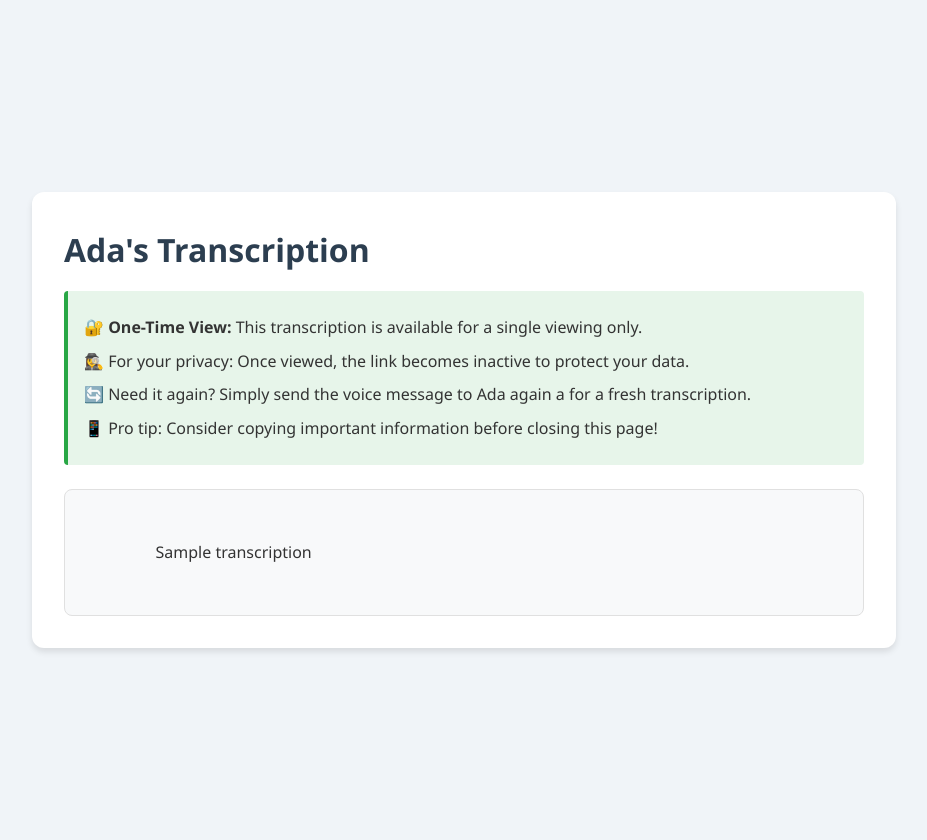
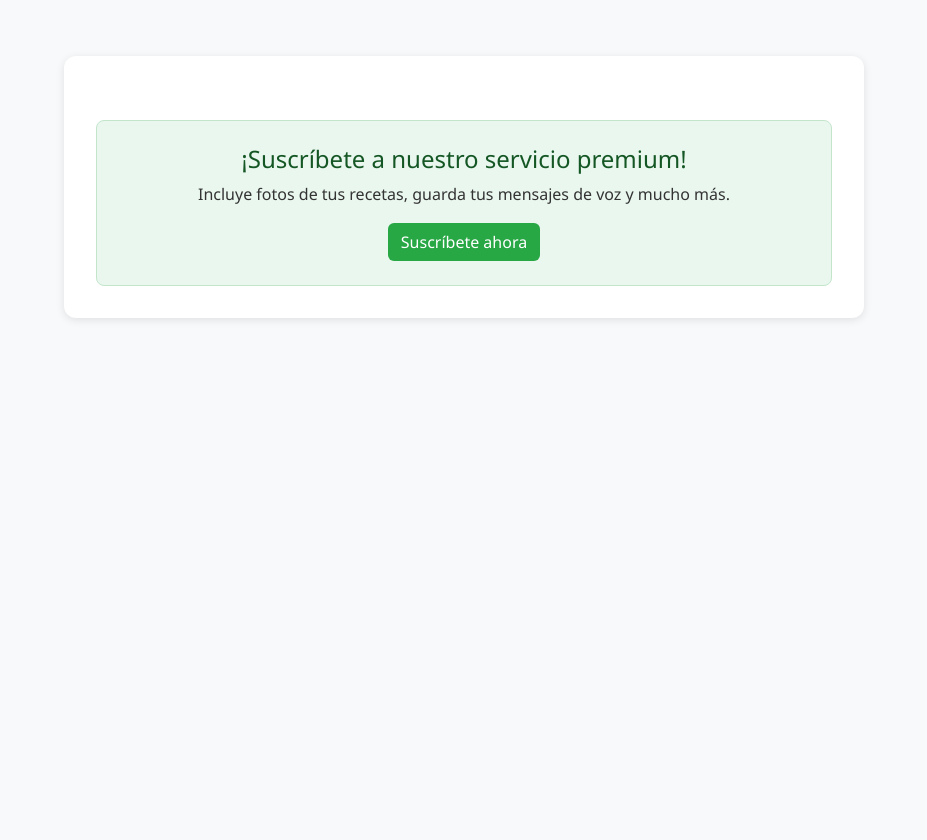
Before and after one commit to leoruffini/yayarecetas, a FastAPI app: template templates/transcript.html in a window 1280 px wide. Shown: the whole page, without its empty margins (176-1103 px from the left). After the commit the page ends 320 px from the top, so only its background shows below. Run offline with FastAPI, Linux system fonts and the light colour scheme; the template is opened without the code that fills it: most values are stand-ins (such as "Sample title", 1, 10 or a date in 2020); parts of the project's set-up code (start-up, migrations or seed data) failed here and were passed over.

Commit message:
Improved webpage output

````diff
--- a/main.py
+++ b/main.py
@@ -1,26 +1,18 @@
 # Standard library imports
-import io
 import logging
-import uuid
-from datetime import datetime, timezone
 
 # Third-party imports
-from openai import OpenAI
-import requests
 import stripe
 from fastapi import Depends, FastAPI, HTTPException, Request
 from fastapi.responses import JSONResponse, RedirectResponse, Response
 from fastapi.templating import Jinja2Templates
 from sqlalchemy.orm import Session
-from twilio.request_validator import RequestValidator
-from twilio.rest import Client
+import markdown2
 
 # Local imports
-from handlers.llm_handler import LLMHandler
-from handlers.voice_message_processor import VoiceMessageProcessor
 from handlers.stripe_handler import StripeHandler
 from handlers.twilio_whatsapp_handler import TwilioWhatsAppHandler
-from database import DATABASE_URL, Message, WhitelistedNumber, User, get_db
+from database import DATABASE_URL, Message, get_db
 from config import (
     BASE_URL, STRIPE_PAYMENT_LINK, STRIPE_CUSTOMER_PORTAL_URL,
     TWILIO_ACCOUNT_SID, TWILIO_AUTH_TOKEN, OPENAI_API_KEY,
@@ -28,7 +20,6 @@ from config import (
     STRIPE_WEBHOOK_SECRET, STRIPE_API_KEY,
     ADMIN_PHONE_NUMBER
 )
-from message_templates import get_message_template
 
 # Configure logging
 logging.basicConfig(
@@ -41,6 +32,19 @@ app = FastAPI()
 
 # Initialize Jinja2 templates
 templates = Jinja2Templates(directory="templates")
+
+# Add markdown filter to Jinja2
+def markdown_to_html(text):
+    if not text:
+        return ""
+    # Configure markdown2 with the features we need
+    return markdown2.markdown(text, extras=[
+        "break-on-newline",   # Convert newlines to <br>
+        "cuddled-lists",      # Allow lists to be cuddled to the preceding paragraph
+        "fenced-code-blocks"  # Support for ```code blocks```
+    ])
+
+templates.env.filters["markdown"] = markdown_to_html
 
 # Create an instance of TwilioWhatsAppHandler with dependency injection
 @app.post("/whatsapp", response_model=None)
@@ -128,7 +132,6 @@ async def get_transcription_by_hash(message_hash: str, request: Request, db: Ses
     # Check if the User-Agent belongs to a pre-fetcher
     if any(agent in user_agent for agent in prefetch_user_agents):
         logger.info("Detected pre-fetch request. Serving minimal response.")
-        # Serve a minimal response without deleting the hash
         return Response(status_code=200)
 
     # Proceed with normal logic for actual user requests
@@ -141,23 +144,17 @@ async def get_transcription_by_hash(message_hash: str, request: Request, db: Ses
             return templates.TemplateResponse("transcript.html", {
                 "request": request,
                 "transcription": None,
-                "error_message": "🚨 Error: Transcription not found or already viewed"
+                "error_message": "🚨 Error: Transcription not found"
             })
 
         logger.info(f"Found message. First 100 characters: {db_message.text[:100]}...")
 
         # Return the transcription
-        response = templates.TemplateResponse("transcript.html", {
+        return templates.TemplateResponse("transcript.html", {
             "request": request,
-            "transcription": db_message.text,  # This will use the getter to decrypt
+            "transcription": db_message.text,
             "error_message": None
         })
-
-        # Delete the hash to prevent future access
-        db_message.hash = None
-        db.commit()
-
-        return response
 
     except Exception as e:
         logger.error(f"Error retrieving transcription: {str(e)}")
--- a/requirements.txt
+++ b/requirements.txt
@@ -12,3 +12,4 @@ psycopg2-binary
 alembic
 stripe
 cryptography
+markdown2
--- a/templates/transcript.html
+++ b/templates/transcript.html
@@ -1,100 +1,184 @@
 <!DOCTYPE html>
-<html lang="en">
+<html lang="es">
 <head>
     <meta charset="UTF-8">
     <meta name="viewport" content="width=device-width, initial-scale=1.0">
-    <title>Ada's Transcription | JournAI</title>
+    <title>{{ title }} | Yayarecetas</title>
+    <link href="https://cdn.jsdelivr.net/npm/bootstrap@5.3.2/dist/css/bootstrap.min.css" rel="stylesheet">
     <style>
         body {
-            font-family: 'Segoe UI', Tahoma, Geneva, Verdana, sans-serif;
+            background-color: #f8f9fa;
+            font-family: 'Segoe UI', system-ui, -apple-system, sans-serif;
             line-height: 1.6;
             color: #333;
-            background-color: #f0f4f8;
-            margin: 0;
-            padding: 20px;
-            display: flex;
-            justify-content: center;
-            align-items: center;
-            min-height: 100vh;
         }
-        .container {
-            background-color: #ffffff;
+
+        .recipe-card {
+            background: white;
             border-radius: 12px;
-            box-shadow: 0 4px 6px rgba(0, 0, 0, 0.1);
+            box-shadow: 0 2px 8px rgba(0, 0, 0, 0.1);
+            margin: 2rem auto;
+            max-width: 800px;
             padding: 2rem;
+        }
+
+        .recipe-header h1 {
+            font-size: 2.5rem;
+            font-weight: 700; /* Slightly bolder */
+            color: #2c3e50;
+            margin-bottom: 1rem;
+        }
+
+        .recipe-section h2 {
+            font-size: 1.5rem;
+            font-weight: 600;
+            color: #2c3e50;
+            margin-top: 1.5rem;
+            margin-bottom: 0.5rem;
+            border-bottom: 1px solid #e0e0e0; /* Subtle border */
+            padding-bottom: 0.5rem; /* Padding for spacing */
+        }
+
+        .recipe-steps ol {
+            padding-left: 1.5rem; /* Indent the ordered list */
+            margin: 0; /* Remove default margin */
+            list-style-type: none; /* Remove default list style */
+        }
+
+        .recipe-steps li {
+            margin-bottom: 0.75rem;
+            position: relative;
+            padding-left: 1.5rem; /* Add padding for step text */
+        }
+
+        .recipe-steps li:before {
+            content: counter(step) ". "; /* Use counter for numbering */
+            position: absolute;
+            left: 0; /* Position the number */
+            color: #2c3e50; /* Color for the number */
+        }
+
+        .recipe-ingredients ul,
+        .recipe-notes ul {
+            list-style-type: none;
+            padding-left: 0;
+        }
+
+        .recipe-ingredients li,
+        .recipe-notes li {
+            position: relative;
+            margin-bottom: 0.5rem;
+            padding-left: 1.5rem;
+        }
+
+        .recipe-ingredients li:before,
+        .recipe-notes li:before {
+            content: "•";
+            position: absolute;
+            left: 0;
+            color: #666;
+        }
+
+        .error-message {
+            background-color: #f8d7da;
+            border-color: #f5c6cb;
+            color: #721c24;
+            padding: 1rem;
+            border-radius: 0.5rem;
+            margin: 2rem auto;
             max-width: 800px;
-            width: 90%;
         }
-        h1 {
-            color: #2c3e50;
-            margin-top: 0;
-            margin-bottom: 1rem;
-            font-weight: 600;
+
+        /* Hover effect for list items */
+        .recipe-ingredients li:hover,
+        .recipe-notes li:hover {
+            background-color: #f1f1f1;
+            transition: background-color 0.3s;
         }
-        .note {
-            background-color: #e7f5ea;
-            border-left: 4px solid #28a745;
-            padding: 1rem;
-            margin-bottom: 1.5rem;
-            border-radius: 4px;
-        }
-        .content {
-            background-color: #f8f9fa;
-            border: 1px solid #e0e0e0;
+
+        /* Subscription message styling */
+        .subscription-message {
+            background-color: #e9f7ef;
+            border: 1px solid #c3e6cb;
             border-radius: 8px;
             padding: 1.5rem;
-            white-space: pre-wrap;
-            word-wrap: break-word;
-            margin-top: 1.5rem;
+            text-align: center;
+            margin-top: 2rem;
         }
-        .error-message {
-            color: #721c24;
-            background-color: #f8d7da;
-            border: 1px solid #f5c6cb;
-            border-radius: 8px;
-            padding: 1rem;
-            margin-bottom: 1.5rem;
+
+        .subscription-message h3 {
+            font-size: 1.5rem;
+            color: #155724;
         }
-        .info-message  {
-            background-color: #f8f9fa;
-            border: 1px solid #e0e0e0;
-            border-radius: 8px;
-            padding: 1.5rem;
-            white-space: pre-wrap;
-            word-wrap: break-word;
-            margin-top: 1.5rem;
+
+        .subscription-message p {
+            margin: 0.5rem 0 1rem;
         }
-        p {
-            margin: 0.5rem 0;
-        }
-        @media (max-width: 600px) {
-            .container {
-                padding: 1.5rem;
-                width: 95%;
-            }
+
+        .btn-subscribe {
+            background-color: #28a745;
+            color: white;
         }
     </style>
 </head>
 <body>
-    <div class="container">
-        <h1>Ada's Transcription</h1>
+    <div class="container py-4">
         {% if error_message %}
             <div class="error-message">
-                <p><strong>🚨 Error:</strong> {{ error_message }}</p>
-                <p>🕵️‍♀️ For privacy reasons, each transcription link can only be viewed once.</p>
-                <p>🧚 If you need to access this transcription again, just resend the voice message to Ada.</p>
+                <h4>Lo sentimos</h4>
+                <p>{{ error_message }}</p>
+                <p>Por favor, vuelve a enviar el mensaje de voz a Ada.</p>
             </div>
         {% else %}
-            <div class="note">
-                <p><strong>🔐 One-Time View:</strong> This transcription is available for a single viewing only.</p>
-                <p>🕵️‍♀️ For your privacy: Once viewed, the link becomes inactive to protect your data.</p>
-                <p>🔄 Need it again? Simply send the voice message to Ada again a for a fresh transcription.</p>
-                <p>📱 Pro tip: Consider copying important information before closing this page!</p>
-            </div>
-            <div class="content">
-                {{ transcription }}
+            <div class="recipe-card">
+                {% if transcription %}
+                    {% set first_h1 = True %}
+                    {% for line in transcription.split('\n') %}
+                        {% if line.strip() %}
+                            {% if line.startswith('# ') %}
+                                {% if first_h1 %}
+                                    <div class="recipe-header">
+                                        <h1>{{ line[2:].strip() }}</h1>
+                                    </div>
+                                    {% set first_h1 = False %}
+                                {% endif %}
+                            {% elif line.startswith('## Ingredientes') %}
+                                <div class="recipe-section recipe-ingredients">
+                                    <h2>Ingredientes</h2>
+                                    <ul>
+                            {% elif line.startswith('## Preparación') %}
+                                </ul>
+                                <div class="recipe-section recipe-steps">
+                                    <h2>Preparación</h2>
+                                    <ol>
+                            {% elif line.startswith('## Notas') %}
+                                </ol>
+                                <div class="recipe-section recipe-notes">
+                                    <h2>Notas</h2>
+                                    <ul>
+                            {% elif line[0].isdigit() and line[1] == '.' %}
+                                <li>{{ line[2:].strip() }}</li>
+                            {% elif line.startswith('- ') %}
+                                <li>{{ line[2:].strip() }}</li>
+                            {% endif %}
+                        {% endif %}
+                    {% endfor %}
+                    {% if current_section %}
+                        </ul>
+                        </div>
+                    {% endif %}
+                {% endif %}
+
+                <!-- Subscription Message -->
+                <div class="subscription-message">
+                    <h3>¡Suscríbete a nuestro servicio premium!</h3>
+                    <p>Incluye fotos de tus recetas, guarda tus mensajes de voz y mucho más.</p>
+                    <a href="/subscribe" class="btn btn-subscribe">Suscríbete ahora</a>
+                </div>
             </div>
         {% endif %}
     </div>
+
+    <script src="https://cdn.jsdelivr.net/npm/bootstrap@5.3.2/dist/js/bootstrap.bundle.min.js"></script>
 </body>
 </html>
````
Also changed, not shown: handlers/llm_handler.py (+0 -29 lines), handlers/twilio_whatsapp_handler.py (+95 -28 lines), handlers/voice_message_processor.py (+49 -15 lines), message_templates.py (+20 -7 lines).
